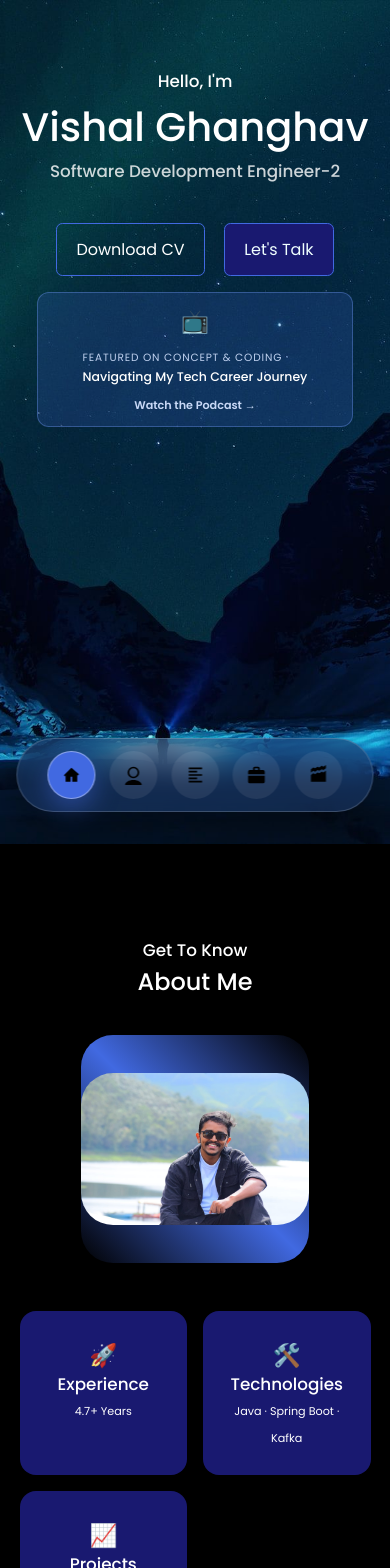
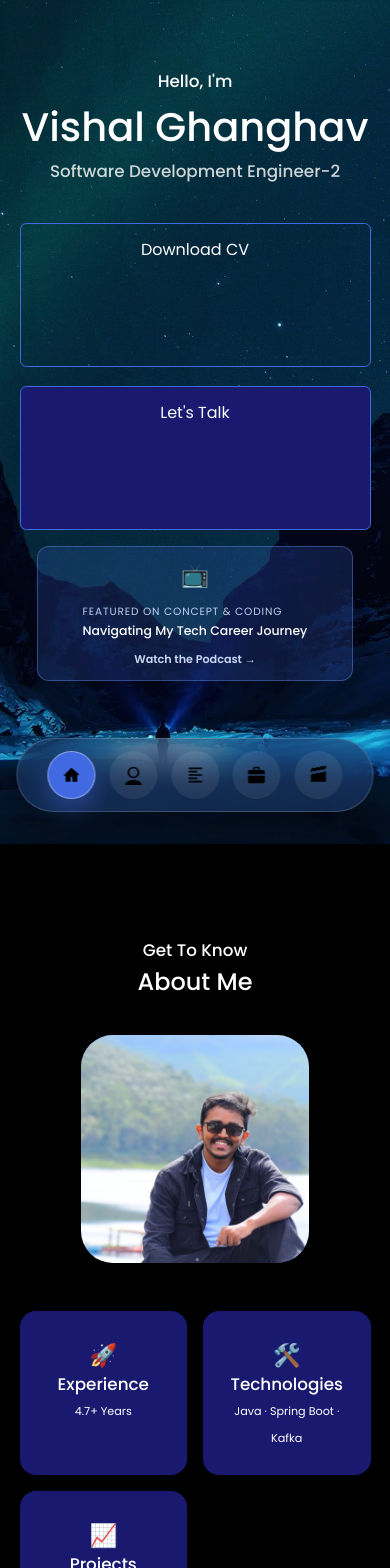
Before and after one commit to VishalGhanghav/VishalPortfolio, a React (Create React App) app: page / in a window 390 px wide. Shown: the top 1568 px of the page. Built offline with nearby package versions, Linux system fonts and the light colour scheme.

Commit message:
AddMobileTesting

```diff
--- a/src/App.css
+++ b/src/App.css
@@ -56,6 +56,35 @@ body {
 @media screen and (max-width: 600px) {
   .container {
     width: var(--container-width-sm);
+  }
+}
+
+@media screen and (max-width: 768px) {
+  .cta {
+    flex-wrap: wrap;
+  }
+
+  .cta .btn {
+    flex: 1 1 9rem;
+  }
+}
+
+@media screen and (max-width: 600px) {
+  h1 {
+    font-size: 2rem;
+  }
+
+  .cta {
+    flex-direction: column;
+    align-items: stretch;
+  }
+
+  .cta .btn {
+    width: 100%;
+  }
+
+  .header__container {
+    padding-top: 6rem;
   }
 }
 
@@ -201,43 +230,49 @@ header {
   bottom: 3rem;
   display: flex;
   flex-direction: column;
-  gap: 0.8rem;
-  left: 0;
+  gap: 0.75rem;
+  left: clamp(0.75rem, 4vw, 2.5rem);
   position: absolute;
 }
 
-.header__socials a {
-  color: var(--color-white);
-  font-weight: 600;
-}
-
-.header__socials a:hover {
-  color: var(--color-rosy-brown);
-}
-
 .header__socials::after {
-  background: var(--color-white);
+  background: linear-gradient(180deg, transparent 0%, rgba(255, 255, 255, 0.65) 50%, transparent 100%);
   content: '';
-  height: 2rem;
+  height: 2.5rem;
   width: 1px;
 }
 
 .social-pill {
-  border: 1px solid var(--color-white);
+  align-items: center;
+  background: var(--color-hover);
+  border: 1px solid var(--color-hover);
   border-radius: 10rem;
+  color: var(--color-bg);
   display: inline-flex;
-  align-items: center;
-  justify-content: center;
   font-size: 0.9rem;
   font-weight: 600;
+  gap: 0.4rem;
+  justify-content: center;
   letter-spacing: 0.05em;
+  min-width: 3rem;
   padding: 0.45rem 0.9rem;
   text-transform: none;
+  transition: transform 200ms ease, box-shadow 200ms ease, background 200ms ease;
+  box-shadow: 0 10px 24px rgba(64, 105, 225, 0.35);
 }
 
 .social-pill svg {
   width: 1.1rem;
   height: 1.1rem;
+}
+
+.header__socials a:hover .social-pill,
+.footer__socials a:hover .social-pill {
+  background: var(--color-bg);
+  border-color: var(--color-bg);
+  color: var(--color-black);
+  transform: translateY(-2px);
+  box-shadow: 0 14px 30px rgba(0, 0, 0, 0.35);
 }
 
 .scroll__down {
@@ -335,6 +370,12 @@ nav a.active {
 .about__me-image {
   border-radius: 2rem;
   overflow: hidden;
+  width: 100%;
+  height: 100%;
+}
+
+.about__me-image img {
+  height: 100%;
 }
 
 .about__cards {
@@ -752,18 +793,8 @@ footer {
 }
 
 .footer__socials a {
-  background: var(--color-bg);
-  border: 1px solid transparent;
-  border-radius: 0.7rem;
-  color: var(--color-black);
   display: flex;
-  padding: 0.8rem;
-}
-
-.footer__socials a:hover {
-  background: transparent;
-  border-color: var(--color-bg);
-  color: var(--color-bg);
+  padding: 0.15rem;
 }
 
 .footer__copyright {
--- a/src/App.js
+++ b/src/App.js
@@ -127,14 +127,38 @@ const footerLinks = [
   { href: '#contact', label: 'Contact' },
 ];
 
-const Header = () => (
+const Header = () => {
+  const handleResumeDownload = async (event) => {
+    event.preventDefault();
+
+    try {
+      const response = await fetch(RESUME_URL);
+      if (!response.ok) {
+        throw new Error(`Failed to fetch resume: ${response.status}`);
+      }
+
+      const blob = await response.blob();
+      const blobUrl = window.URL.createObjectURL(blob);
+      const link = document.createElement('a');
+      link.href = blobUrl;
+      link.download = RESUME_URL.split('/').pop() || 'VishalGhanghav_Resume.pdf';
+      document.body.appendChild(link);
+      link.click();
+      document.body.removeChild(link);
+      window.URL.revokeObjectURL(blobUrl);
+    } catch (error) {
+      window.open(RESUME_URL, '_blank', 'noopener,noreferrer');
+    }
+  };
+
+  return (
     <header id="top" style={{ backgroundImage: `url(${BG_TEXTURE_URL})` }}>
       <div className="container header__container">
         <h5>Hello, I'm</h5>
         <h1>Vishal Ghanghav</h1>
         <h5 className="text-light">Software Development Engineer-2</h5>
         <div className="cta">
-        <a href={RESUME_URL} className="btn" download>
+          <a href={RESUME_URL} className="btn" onClick={handleResumeDownload}>
             Download CV
           </a>
           <a href="#contact" className="btn btn-primary">
@@ -171,6 +195,7 @@ const Header = () => (
     </div>
     </header>
   );
+};
 
 const Nav = ({ activeSection, onSelect }) => (
   <nav>
```
Also changed, not shown: 1 other file (tests, documents, lock files or other folders). Lines whose indentation alone changed are shown as unchanged.
